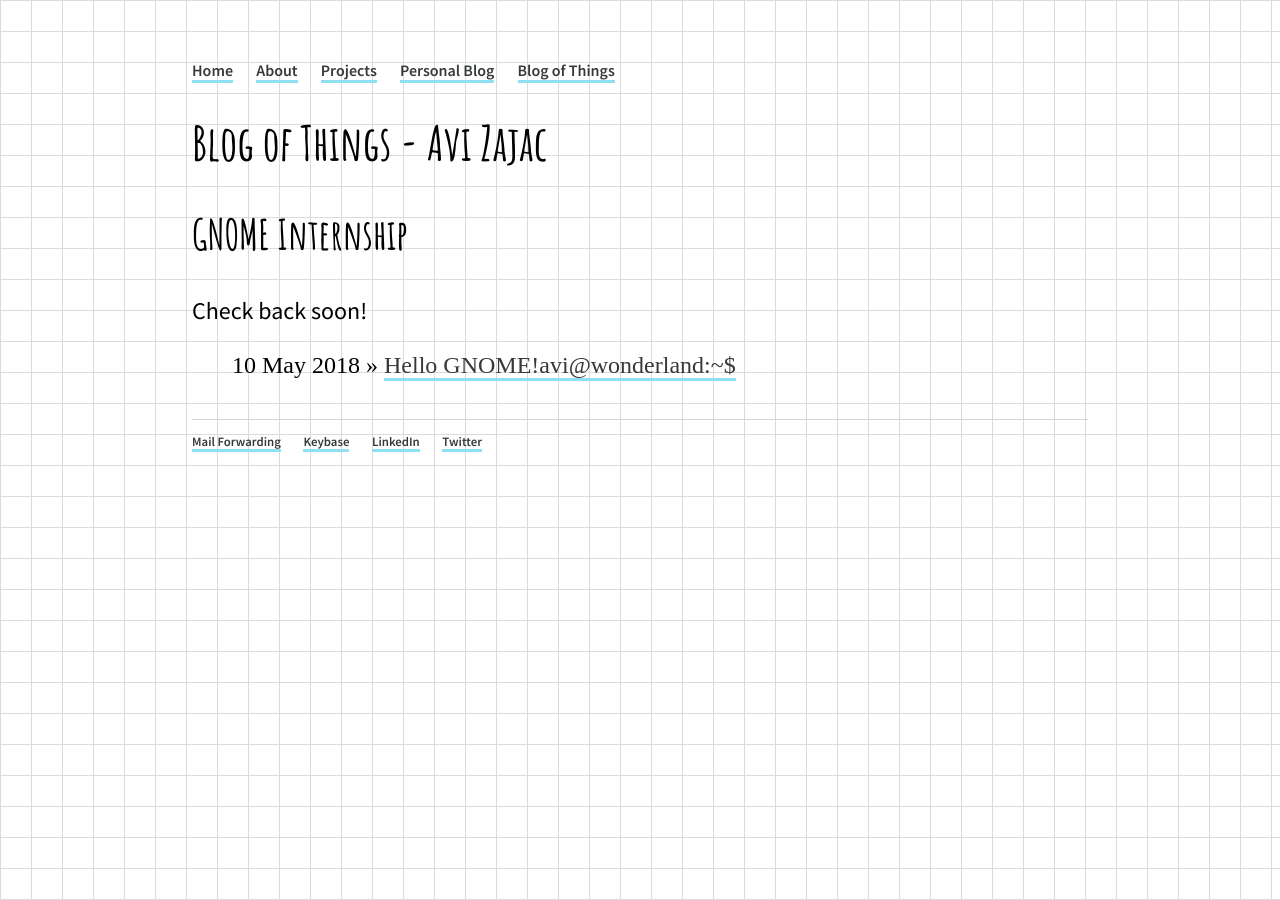
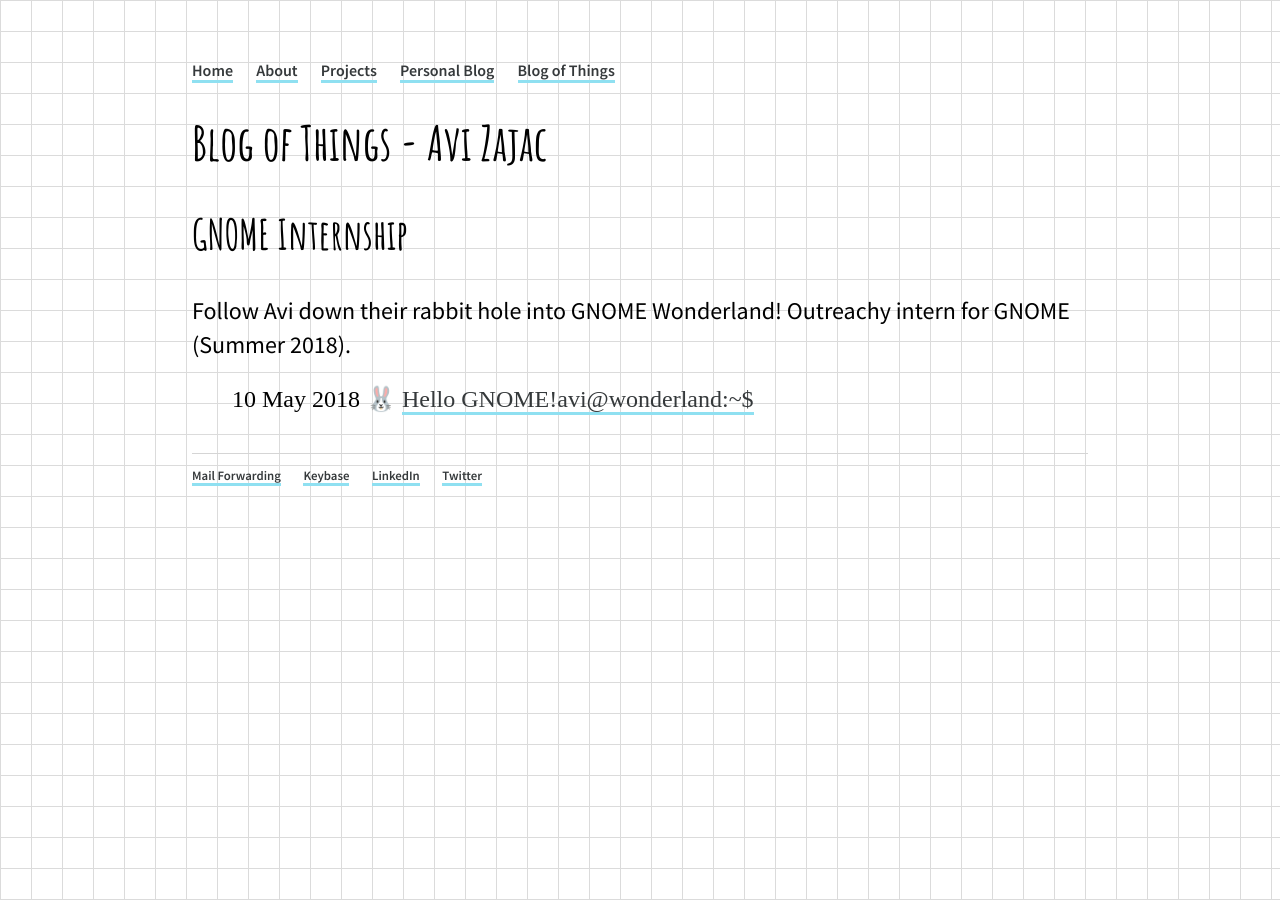
Before and after one commit to Avizc/avizc.github.io, a Jekyll site: the page built from macarons/index.html, in a window 1280 px wide. Built offline with Jekyll 4.4.1, drawn with Linux system fonts in a browser that asks for light colours.

Commit message:
Minor changes, hope bun emoji works!

```diff
--- a/blog/index.html
+++ b/blog/index.html
@@ -7,7 +7,7 @@
 	{% for post in site.posts %}
 		{% if post.macarons != null %}
 		{% else %}
-			<li><span>{{ post.date | date_to_string }}</span> » <a href="{{ post.url }}" title="{{ post.title }}">{{ post.title }}</a></li>
+			<li><span>{{ post.date | date_to_string }}</span>  🐰  <a href="{{ post.url }}" title="{{ post.title }}">{{ post.title }}</a></li>
 		{% endif %}
 	{% endfor %}
 </ul>
--- a/macarons/index.html
+++ b/macarons/index.html
@@ -4,9 +4,9 @@
 ---
 <h1>{{ page.title }}</h1>
 <h2>GNOME Internship</h2>
-<p>Check back soon!</p>
+<p>Follow Avi down their rabbit hole into GNOME Wonderland! Outreachy intern for GNOME (Summer 2018).</p>
 <ul class="posts">
     {% for post in site.categories.GNOME %}
-        <li><span>{{ post.date | date_to_string }}</span> » <a href="{{ post.url }}" title="{{ post.title }}">{{ post.title }}</a></li>
+        <li><span>{{ post.date | date_to_string }}</span>  🐰  <a href="{{ post.url }}" title="{{ post.title }}">{{ post.title }}</a></li>
     {% endfor %}
 </ul>
```
